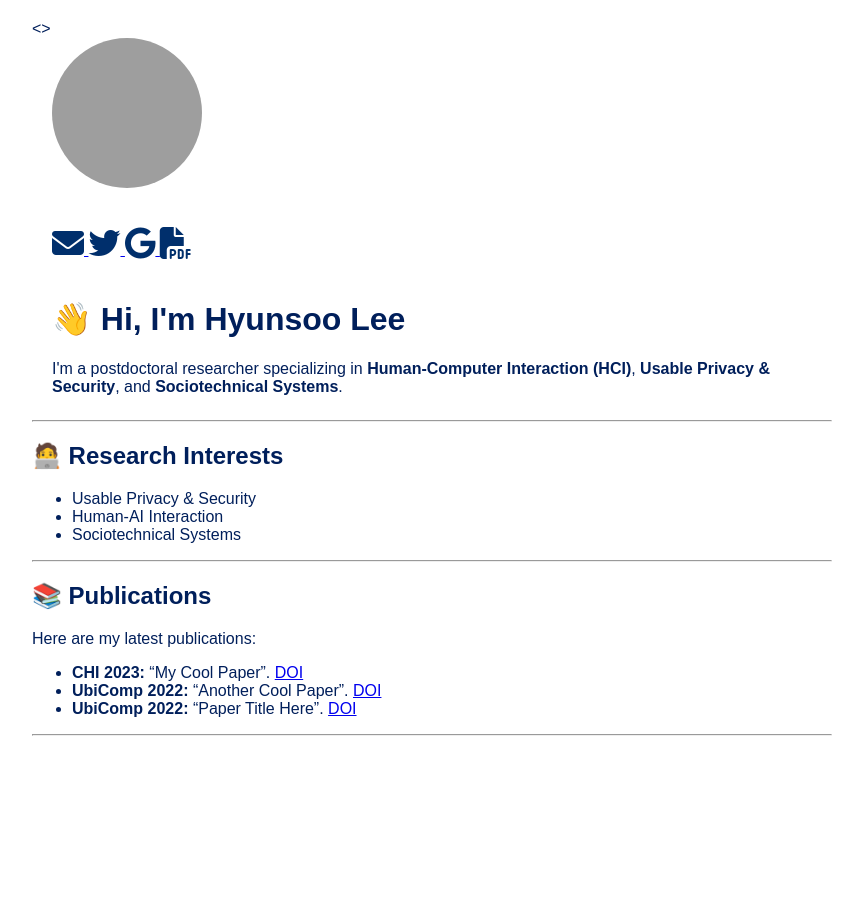
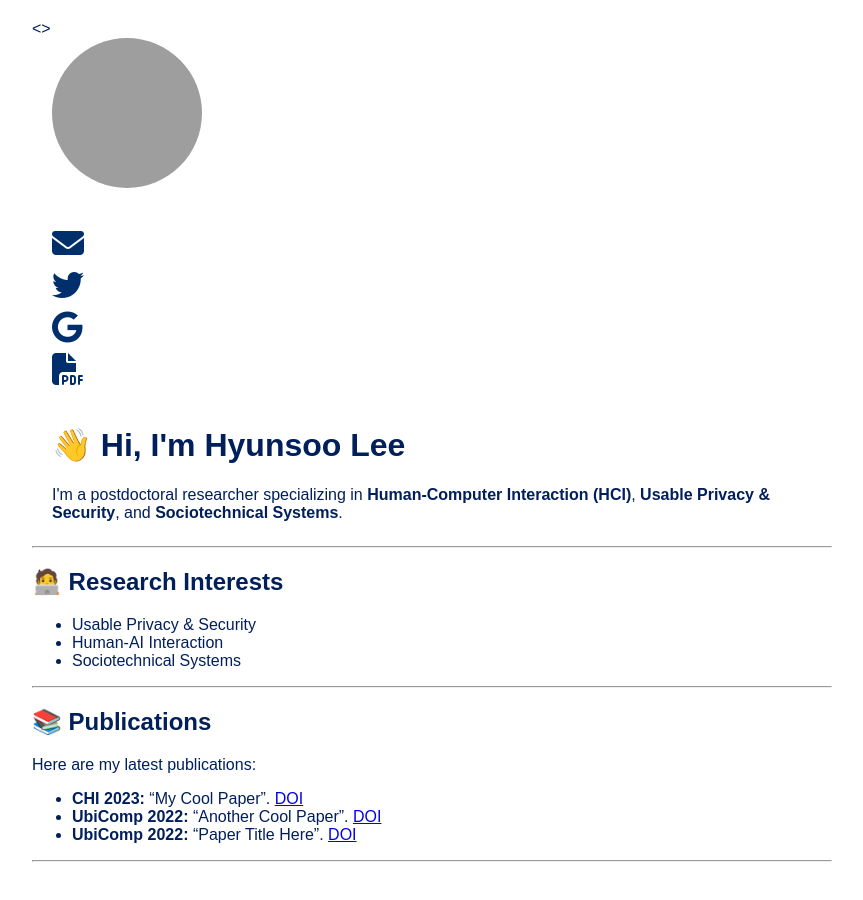
Before and after one commit to hslee90/hslee90.github.io, a Jekyll site: the page built from index.md, in a window 1280 px wide. Shown: the whole page, without its empty margins (208-1071 px from the left). Built offline with Jekyll 4.4.1, drawn with Linux system fonts in a browser that asks for light colours; nearby versions of some CDN libraries; grey boxes are pictures that could not be loaded.

Commit message:
Update index.md

```diff
--- a/index.md
+++ b/index.md
@@ -10,17 +10,17 @@ title: "Hyunsoo Lee"
   </div>
 
   <!-- 로고 아이콘들 -->
-  <div style="text-align: left;">
-    <a href="mailto:hslee90@kaist.ac.kr" style="margin: 10px 0;">
+  <div style="display: flex; flex-direction: column; text-align: left; gap: 10px;">
+    <a href="mailto:hslee90@kaist.ac.kr">
       <i class="fa-solid fa-envelope" style="font-size: 2rem; color: #002F6C;"></i>
     </a>
-    <a href="https://twitter.com/hyunsoo820" style="margin: 10px 0;">
+    <a href="https://twitter.com/hyunsoo820">
       <i class="fa-brands fa-twitter" style="font-size: 2rem; color: #002F6C;"></i>
     </a>
-    <a href="https://scholar.google.com/citations?user=ctglUjoAAAAJ&hl=en" style="margin: 10px 0;">
+    <a href="https://scholar.google.com/citations?user=ctglUjoAAAAJ&hl=en">
       <i class="fa-brands fa-google" style="font-size: 2rem; color: #002F6C;"></i>
     </a>
-    <a href="/assets/cv/Hyunsoo_Lee_CV.pdf" style="margin: 10px 0;">
+    <a href="/assets/cv/Hyunsoo_Lee_CV.pdf">
       <i class="fa-solid fa-file-pdf" style="font-size: 2rem; color: #002F6C;"></i>
     </a>
   </div>
@@ -31,6 +31,7 @@ title: "Hyunsoo Lee"
     <p>I'm a postdoctoral researcher specializing in <strong>Human-Computer Interaction (HCI)</strong>, <strong>Usable Privacy & Security</strong>, and <strong>Sociotechnical Systems</strong>.</p>
   </div>
 </div>
+
 ---
 ## 🧑‍💻 Research Interests
 
```
